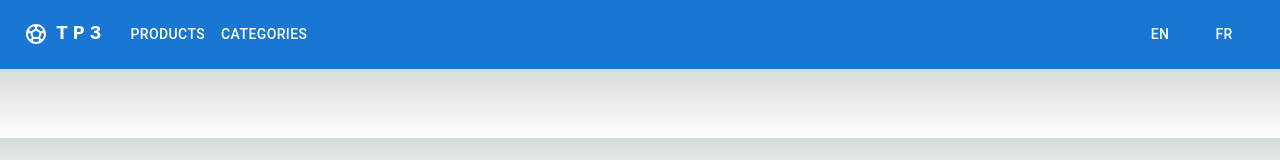
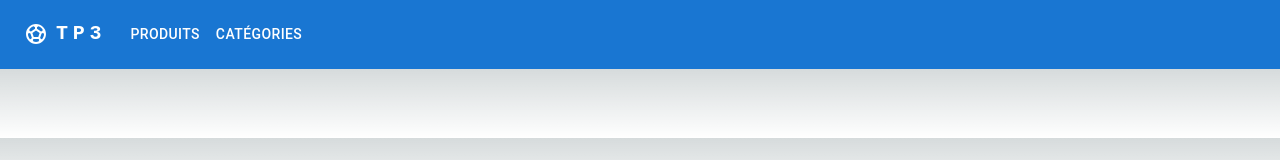
Before and after one commit to NateThibault/Projet_Final_Integration, a Next.js app: page / in a window 1280 px wide. Shown: the top 160 px of the page. Built offline with nearby package versions, Linux system fonts and the light colour scheme.

Commit message:
Menu in french

```diff
--- a/src/component/molecules/my-menu/my-menu.tsx
+++ b/src/component/molecules/my-menu/my-menu.tsx
@@ -12,7 +12,15 @@ import Button from '@mui/material/Button';
 import MenuItem from '@mui/material/MenuItem';
 import SportsSoccerIcon from '@mui/icons-material/SportsSoccer';
 
-const pages = ['Products', 'Categories'];
+interface MenuItem {
+    label: string;
+    route: string;
+}
+
+const pages: MenuItem[] = [
+    { label: "Produits", route: "/products" },
+    { label: "Catégories", route: "/categories" },
+]
 
 function MyMenu() {
     const [anchorElNav, setAnchorElNav] = React.useState<null | HTMLElement>(null);
@@ -82,8 +90,8 @@ function MyMenu() {
                             }}
                         >
                             {pages.map((page) => (
-                                <MenuItem key={page} onClick={handleCloseNavMenu}>
-                                    <Typography textAlign="center">{page}</Typography>
+                                <MenuItem key={page.label} onClick={handleCloseNavMenu}>
+                                    <Typography textAlign="center">{page.label}</Typography>
                                 </MenuItem>
                             ))}
                         </Menu>
@@ -110,18 +118,14 @@ function MyMenu() {
                     <Box sx={{ flexGrow: 1, display: { xs: 'none', md: 'flex' } }}>
                         {pages.map((page) => (
                             <Button
-                                key={page}
+                                key={page.label}
                                 onClick={handleCloseNavMenu}
                                 sx={{ my: 2, color: 'white', display: 'block' }}
-                                href={`/${page.toLowerCase()}`}
+                                href={`/${page.label.toLowerCase()}`}
                             >
-                                {page}
+                                {page.label}
                             </Button>
                         ))}
-                    </Box>
-                    <Box>
-                        <Button sx={{ color: "white", padding: "0", }}>EN</Button>
-                        <Button sx={{ color: "white", padding: "0" }}>FR</Button>
                     </Box>
                 </Toolbar>
             </Container>
```
